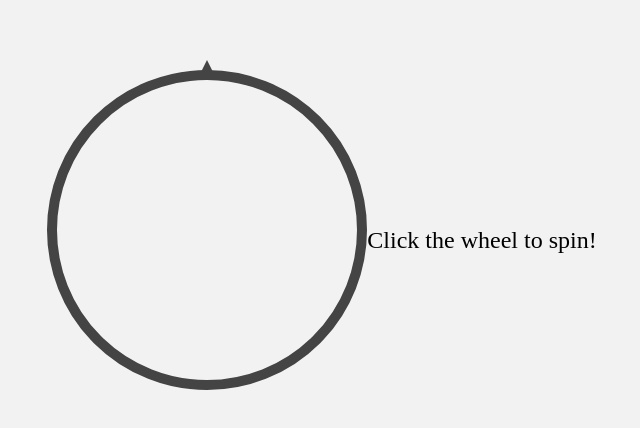
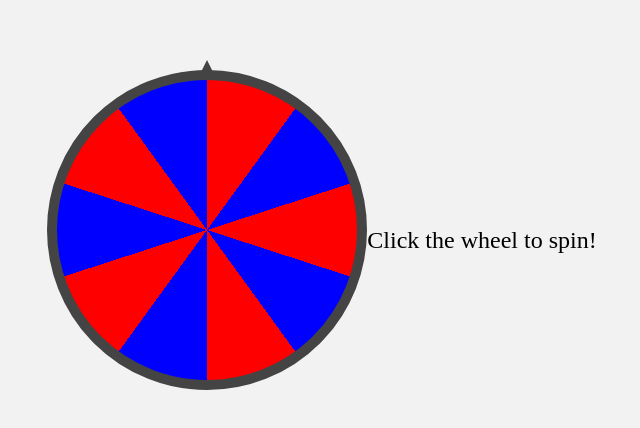
Before and after one commit to jakerockland/spin-the-wheel, a plain HTML site: page index.html in a window 1280 px wide. Shown: the part 170-598 px from the top of the page, without its empty margins (318-958 px from the left). Drawn offline with Linux system fonts and the light colour scheme.

Commit message:
Update index.html

```diff
--- a/index.html
+++ b/index.html
@@ -19,28 +19,27 @@
       border: 10px solid #444;
       border-radius: 50%;
       position: relative;
-      background: repeating-linear-gradient(
-        0deg,
+      background: conic-gradient(
         red 0deg,
-        red 18deg,
-        blue 18deg,
+        red 36deg,
         blue 36deg,
-        red 36deg,
-        red 54deg,
-        blue 54deg,
         blue 72deg,
         red 72deg,
-        red 90deg,
-        blue 90deg,
+        red 108deg,
         blue 108deg,
-        red 108deg,
-        red 126deg,
-        blue 126deg,
         blue 144deg,
         red 144deg,
-        red 162deg,
-        blue 162deg,
-        blue 180deg
+        red 180deg,
+        blue 180deg,
+        blue 216deg,
+        red 216deg,
+        red 252deg,
+        blue 252deg,
+        blue 288deg,
+        red 288deg,
+        red 324deg,
+        blue 324deg,
+        blue 360deg
       );
       transition: transform 3s ease-out;
     }
```
